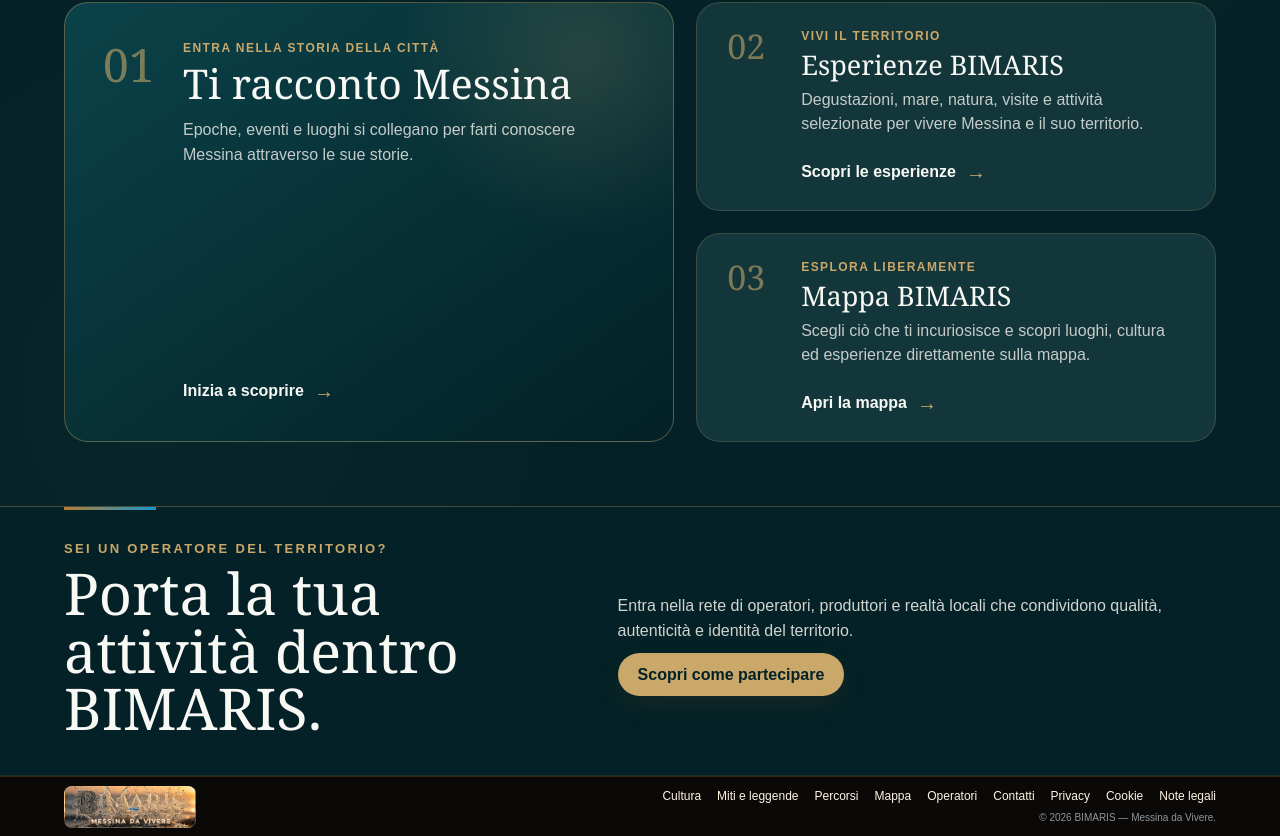
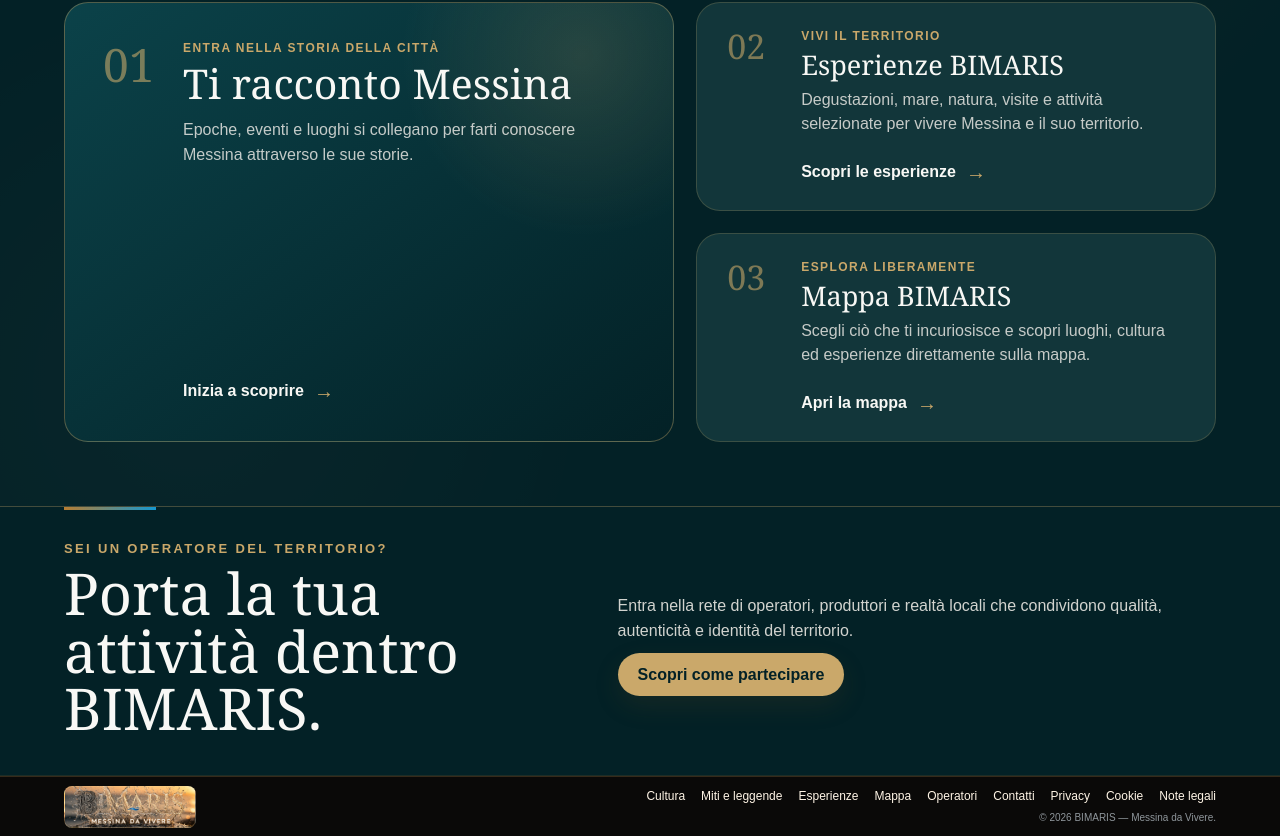
Before and after one commit to giovannibrunetto/bimaris-platform, a Next.js app in the folder apps/web/: page / in a window 1280 px wide. Shown: the part 979-1815 px from the top of the page. Built offline with nearby package versions, Linux system fonts and the light colour scheme.

Commit message:
Align footer navigation with current BIMARIS information architecture

```diff
--- a/apps/web/components/Footer.tsx
+++ b/apps/web/components/Footer.tsx
@@ -10,7 +10,7 @@ export function Footer() {
       <div className={styles.links}>
         <Link href="/cultura">Cultura</Link>
         <Link href="/storie-miti-leggende">Miti e leggende</Link>
-        <Link href="/itinerari">Percorsi</Link>
+        <Link href="/esperienze">Esperienze</Link>
         <Link href="/mappa">Mappa</Link>
         <Link href="/operatori/candidatura">Operatori</Link>
         <Link href="/contatti">Contatti</Link>
```
